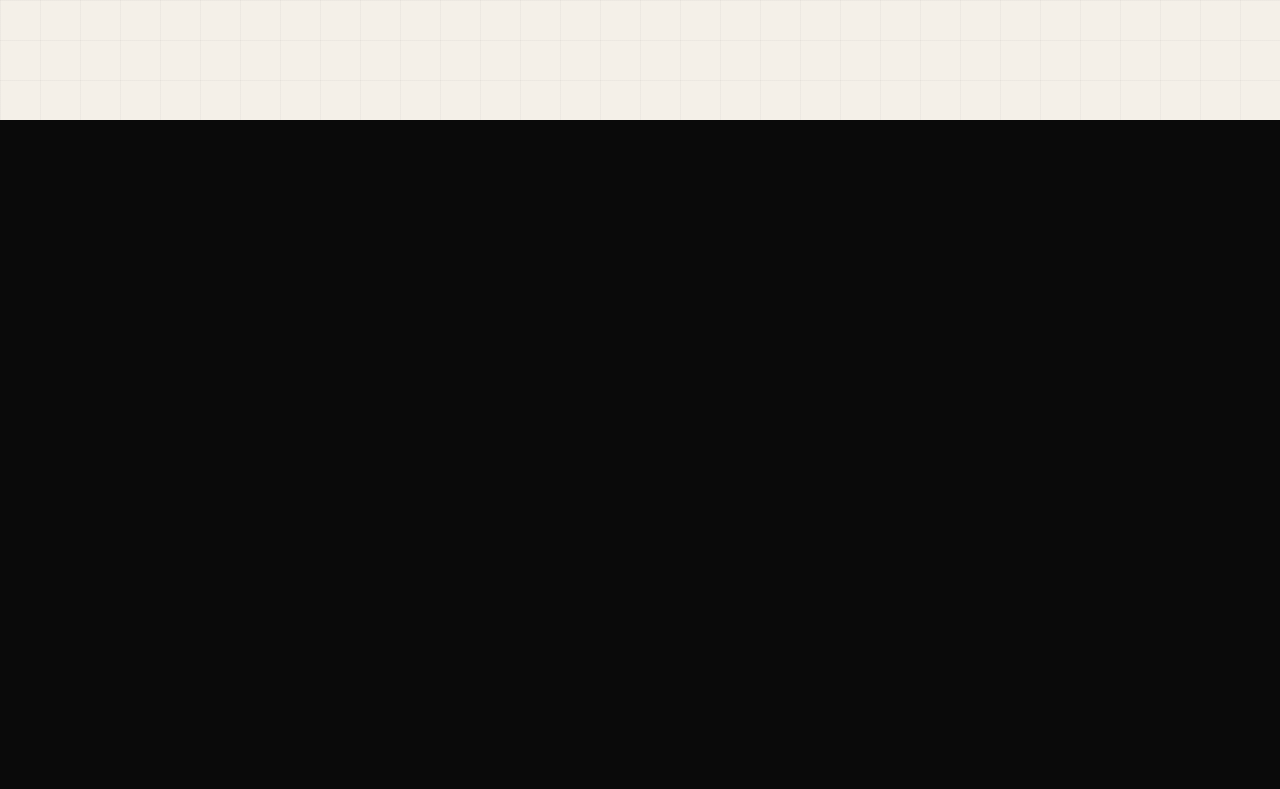
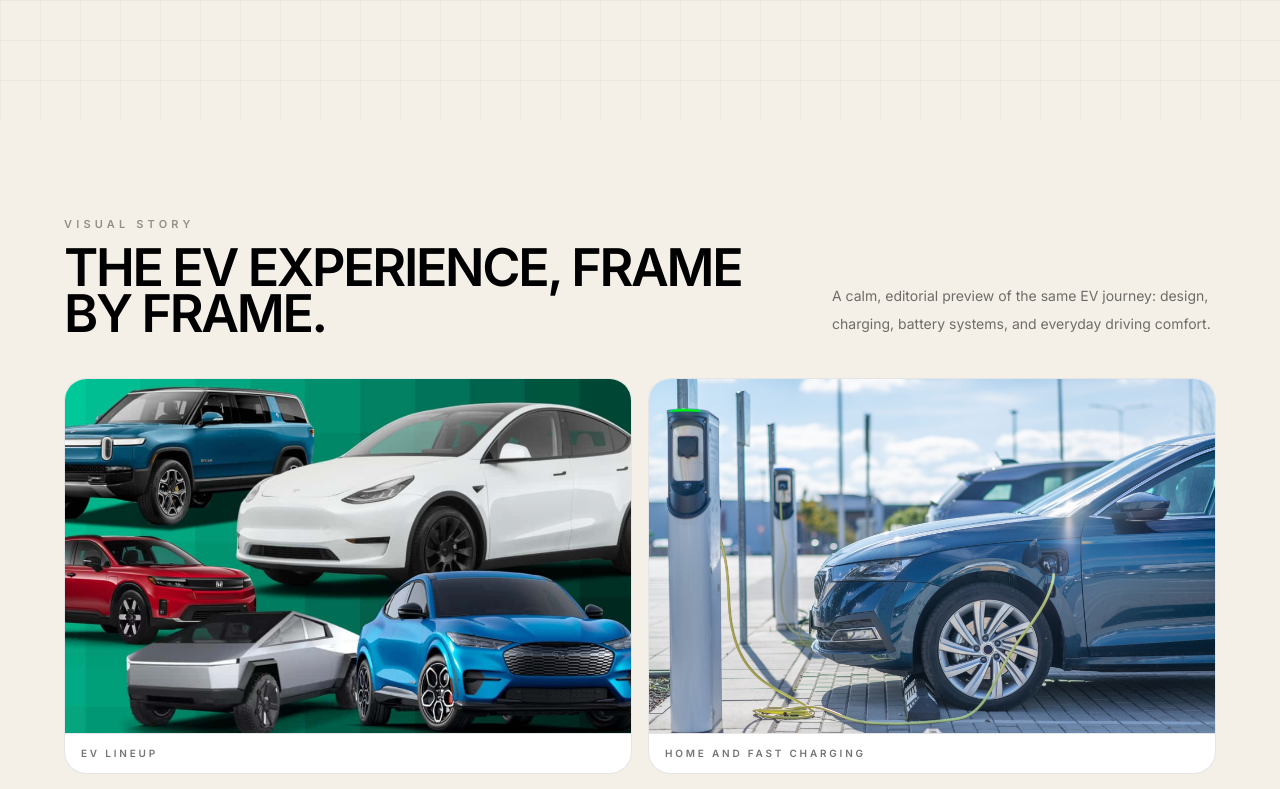
Before and after one commit to gdb22/Scrolly-Telling---Guna-Banka, a Next.js app: page / in a window 1280 px wide. Shown: the part 2280-3069 px from the top of the page. Built offline with nearby package versions, Linux system fonts and the light colour scheme.

Commit message:
Add integrated EV image showcase section

```diff
--- a/src/app/page.tsx
+++ b/src/app/page.tsx
@@ -176,6 +176,69 @@
             >
               Scroll to explore
             </p>
+          </div>
+        </div>
+      </section>
+
+      {/* Image showcase — clean Swiss grid */}
+      <section className="relative bg-[#f4f0e8] px-6 py-24 md:px-10">
+        <div className="mx-auto max-w-6xl">
+          <div className="mb-10 flex items-end justify-between gap-6">
+            <div>
+              <p className="text-[11px] font-semibold uppercase tracking-[0.38em] text-black/40">
+                Visual story
+              </p>
+              <h2 className="mt-3 text-[clamp(28px,4.2vw,52px)] font-semibold uppercase leading-[0.9] tracking-[-0.045em] text-black">
+                The EV experience, frame by frame.
+              </h2>
+            </div>
+            <p className="hidden max-w-sm text-sm leading-7 text-black/55 md:block">
+              A calm, editorial preview of the same EV journey: design, charging, battery systems,
+              and everyday driving comfort.
+            </p>
+          </div>
+
+          <div className="grid grid-cols-1 gap-4 sm:grid-cols-2">
+            {[
+              {
+                src: "/images/EV cars.png",
+                alt: "A lineup of electric vehicles",
+                label: "EV lineup",
+              },
+              {
+                src: "/images/EV car charging.png",
+                alt: "Electric vehicle plugged into a charger",
+                label: "Home and fast charging",
+              },
+              {
+                src: "/images/EV car battery.png",
+                alt: "Electric vehicle battery technology",
+                label: "Battery systems",
+              },
+              {
+                src: "/images/EV car interior.png",
+                alt: "Modern electric vehicle interior",
+                label: "Interior comfort",
+              },
+            ].map((item) => (
+              <figure
+                key={item.src}
+                className="group overflow-hidden rounded-[1.4rem] border border-black/10 bg-white"
+              >
+                <div className="relative aspect-[16/10] overflow-hidden">
+                  <Image
+                    src={item.src}
+                    alt={item.alt}
+                    fill
+                    className="object-cover transition-transform duration-700 ease-out group-hover:scale-[1.03]"
+                    sizes="(max-width: 768px) 100vw, 50vw"
+                  />
+                </div>
+                <figcaption className="border-t border-black/10 px-4 py-3 text-[10px] font-semibold uppercase tracking-[0.28em] text-black/55">
+                  {item.label}
+                </figcaption>
+              </figure>
+            ))}
           </div>
         </div>
       </section>
```
